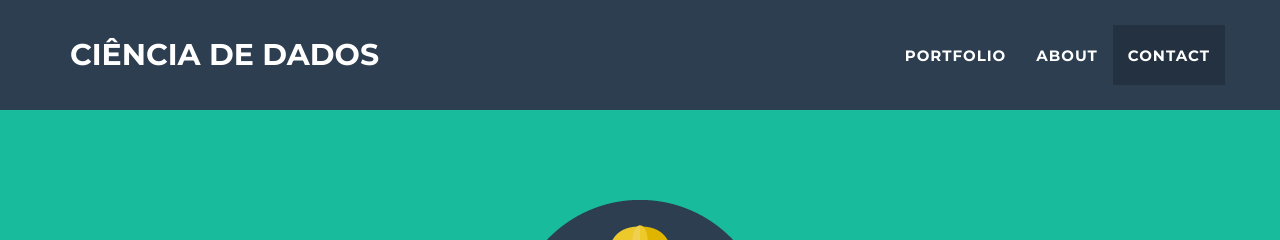
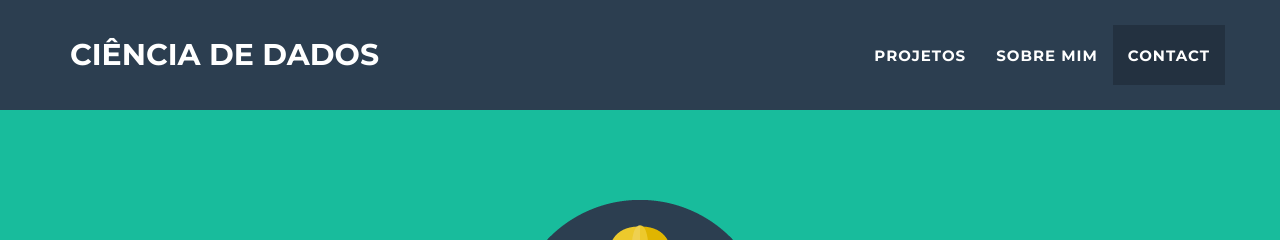
Before and after one commit to Jefferson019/DataScience, a Jekyll site: the page built from _posts/2014-07-18-project-1.markdown, in a window 1280 px wide. Shown: the top 240 px of the page. Built offline with Jekyll 4.4.1, drawn with Linux system fonts in a browser that asks for light colours.

Commit message:
Update nav.html

```diff
--- a/_includes/nav.html
+++ b/_includes/nav.html
@@ -19,10 +19,10 @@
                         <a href="#page-top"></a>
                     </li>
                     <li class="page-scroll">
-                        <a href="#portfolio">Portfolio</a>
+                        <a href="#portfolio">Projetos</a>
                     </li>
                     <li class="page-scroll">
-                        <a href="#about">About</a>
+                        <a href="#about">Sobre Mim</a>
                     </li>
                     <li class="page-scroll">
                         <a href="#contact">Contact</a>
```
